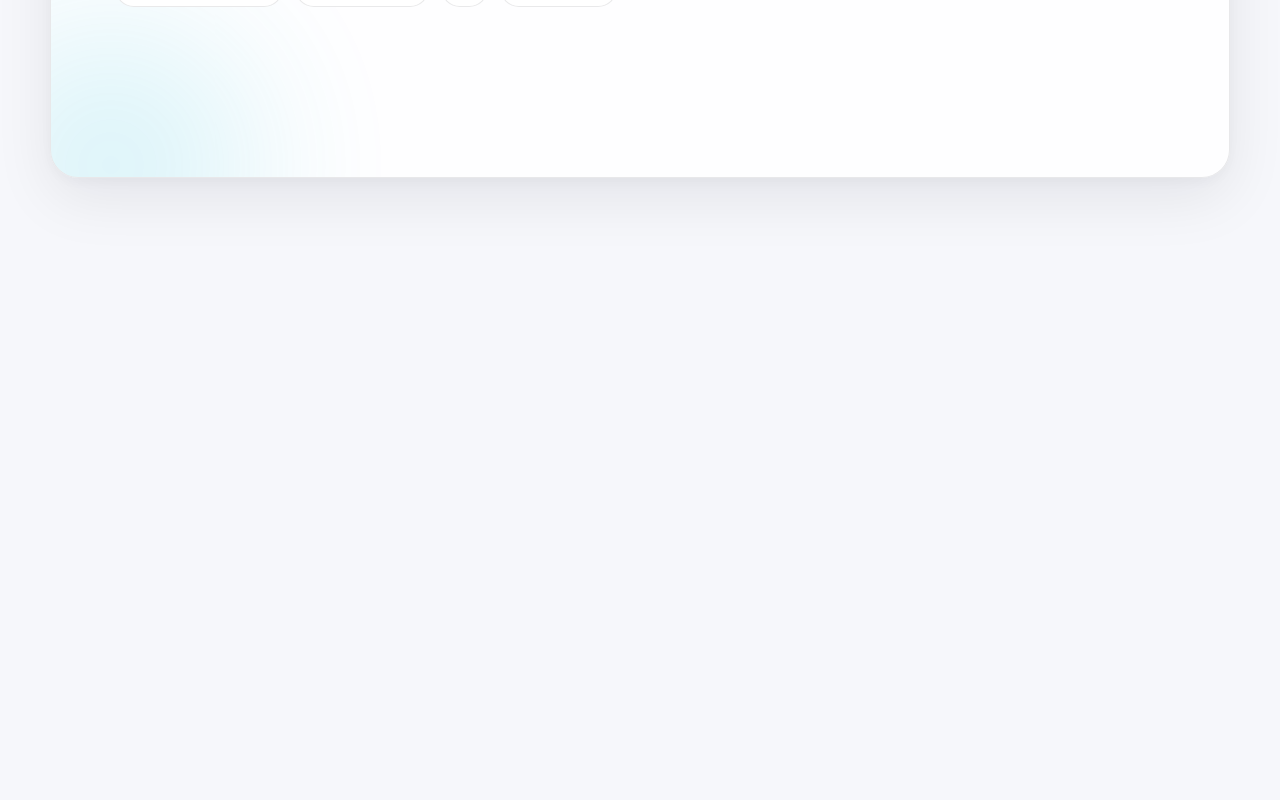
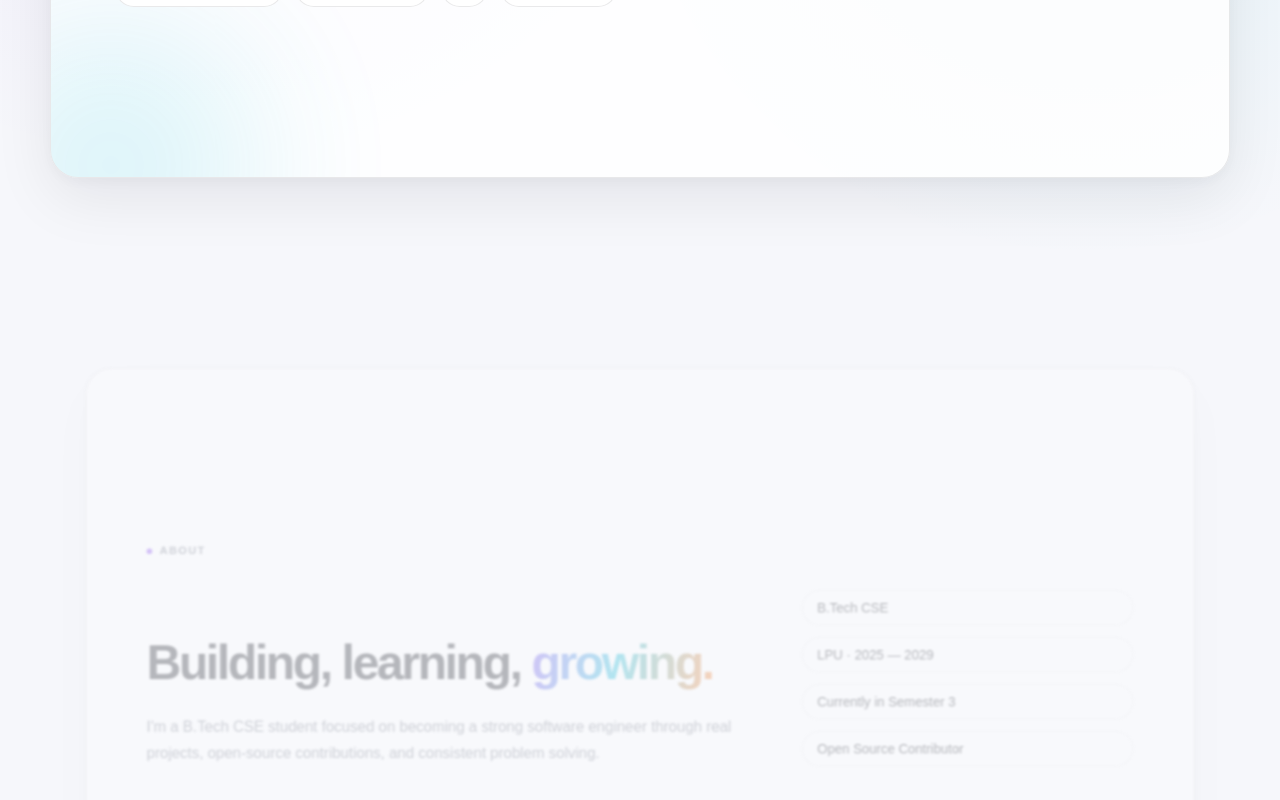
Before and after one commit to jyotish6699/jyotish-portfolio, a Next.js app: page / in a window 1280 px wide. Shown: the part 528-1328 px from the top of the page. Before the commit the page ends 800 px from the top, so only its background shows below. Built offline with nearby package versions, Linux system fonts and the light colour scheme.

Commit message:
feat: add about card
Add the About section as an independent portfolio card and connect it to the reusable card stack.

```diff
--- a/src/app/page.tsx
+++ b/src/app/page.tsx
@@ -1,4 +1,5 @@
 import { CardStack } from "@/components/cards/CardStack";
+import { AboutCard } from "@/components/about/AboutCard";
 import { HeroCard } from "@/components/hero/HeroCard";
 
 export default function Home() {
@@ -7,6 +8,7 @@ export default function Home() {
       <div className="portfolio-container">
         <CardStack>
           <HeroCard />
+          <AboutCard />
         </CardStack>
       </div>
     </main>
--- /dev/null
+++ b/src/components/about/AboutCard.tsx
@@ -0,0 +1,49 @@
+import { PortfolioCard } from "@/components/cards/PortfolioCard";
+import { Badge } from "@/components/ui/Badge";
+import { SectionLabel } from "@/components/ui/SectionLabel";
+
+export function AboutCard() {
+  return (
+    <PortfolioCard className="min-h-[70vh] p-8 md:p-12 lg:p-16">
+      <div className="relative z-10 flex min-h-[60vh] flex-col justify-center">
+        <SectionLabel>
+          About
+        </SectionLabel>
+
+        <div className="mt-8 grid gap-10 lg:grid-cols-[1.3fr_0.7fr] lg:items-end">
+          <div>
+            <h2 className="section-heading max-w-3xl">
+              Building, learning,
+              <span className="gradient-text"> growing.</span>
+            </h2>
+
+            <p className="body-copy mt-7 max-w-2xl text-lg">
+              I&apos;m a B.Tech CSE student focused on becoming a
+              strong software engineer through real projects,
+              open-source contributions, and consistent problem
+              solving.
+            </p>
+          </div>
+
+          <div className="grid gap-3 sm:grid-cols-2 lg:grid-cols-1">
+            <Badge>
+              B.Tech CSE
+            </Badge>
+
+            <Badge>
+              LPU · 2025 — 2029
+            </Badge>
+
+            <Badge>
+              Currently in Semester 3
+            </Badge>
+
+            <Badge>
+              Open Source Contributor
+            </Badge>
+          </div>
+        </div>
+      </div>
+    </PortfolioCard>
+  );
+}
```
